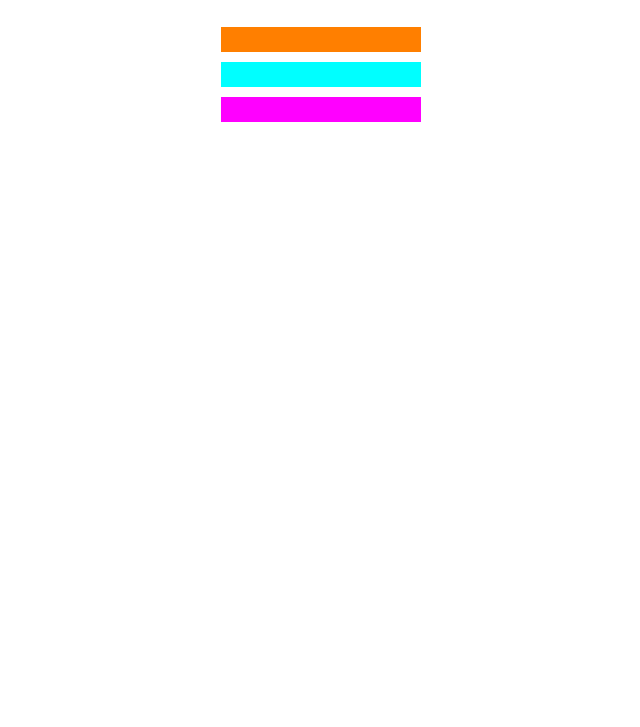
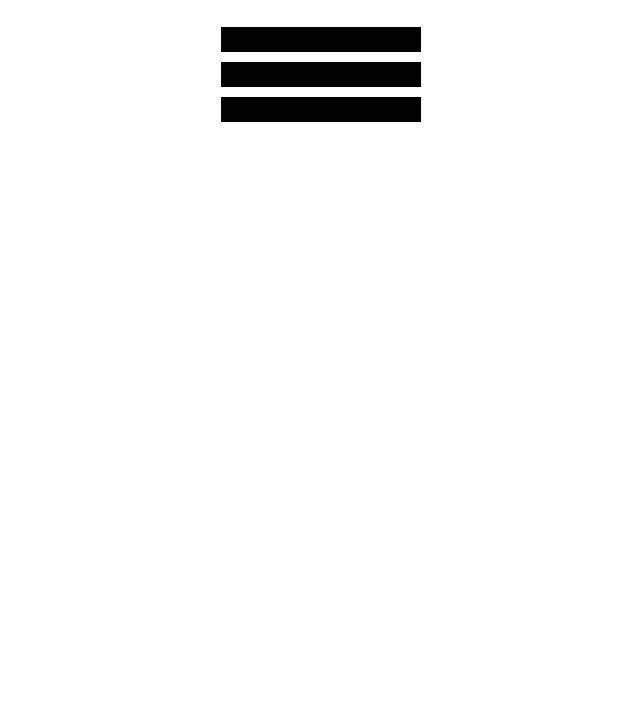
Before and after one commit to emineOzerdemCoskun/responsive-web-design, a plain HTML site: page learn-css-colors-by-building-a-set-of-colored-markers/index.html in a window 1280 px wide. Shown: the part 73-800 px from the top of the page, without its empty margins (319-959 px from the left). Drawn offline with Linux system fonts and the light colour scheme.

Commit message:
March 7, 2023

```diff
--- a/learn-css-colors-by-building-a-set-of-colored-markers/styles.css
+++ b/learn-css-colors-by-building-a-set-of-colored-markers/styles.css
@@ -14,13 +14,13 @@ h1 {
 }
 
 .one {
-    background-color: rgb(255, 127, 0);
+    background-color: rgb(0, 0, 0);
 }
 
 .two {
-    background-color: rgb(0, 255, 255);
+    background-color: rgb(0, 0, 0);
 }
 
 .three {
-    background-color: rgb(255, 0, 255);
+    background-color: rgb(0, 0, 0);
 }
```
